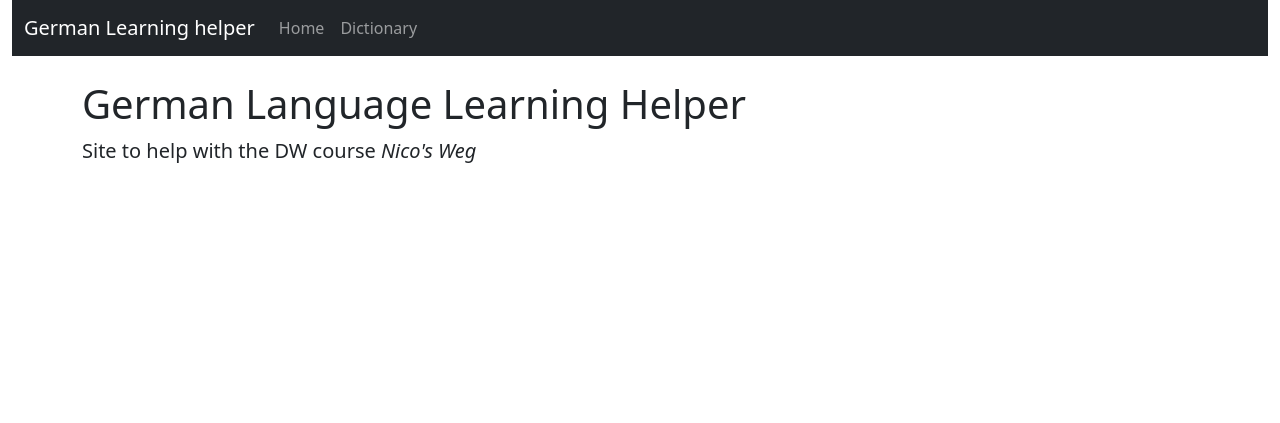
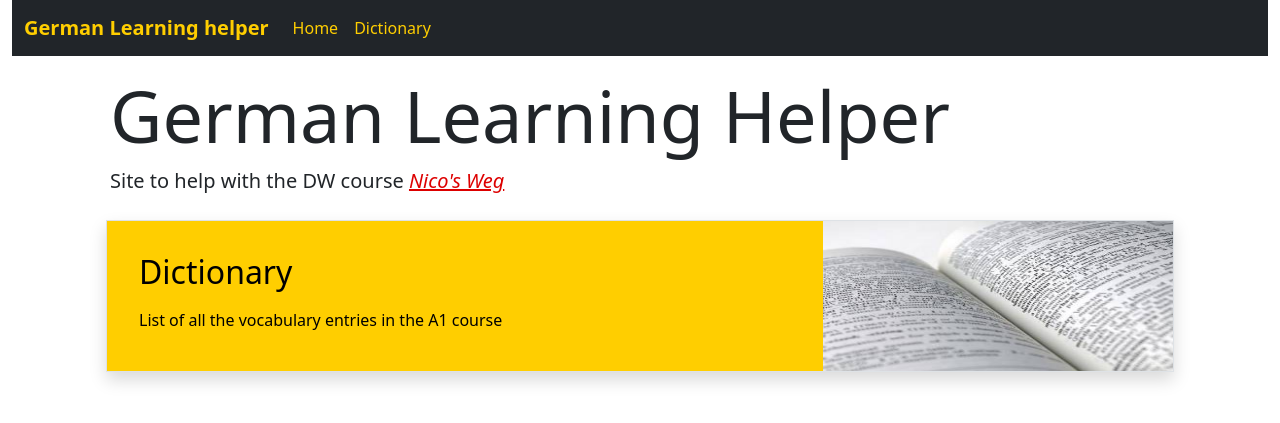
Before and after one commit to gardalic/german_learning_helper, a Flask app: page / in a window 1280 px wide. Shown: the top 423 px of the page. Run offline with Flask 2, Linux system fonts and the light colour scheme.

Commit message:
Add styling, custom CSS, reload entries

```diff
--- /dev/null
+++ b/helper/static/custom.css
@@ -0,0 +1,53 @@
+.card-link {
+    text-decoration: none;
+    color: black;
+}
+
+.card-link:hover{
+    color: #DD0000;
+}
+
+.navbar-dark .navbar-brand {
+    color: #FFCE00;
+}
+
+.navbar-dark:hover .navbar-brand:hover, .nav-link:hover{
+    color: #DD0000;
+}
+
+.my-card {
+    background-color: #FFCE00;
+}
+
+.navbar-dark .navbar-nav .nav-link {
+    color: #FFCE00;
+}
+
+.navbar-dark:hover .nav-link:hover {
+    color: #DD0000;
+}
+
+a:hover {
+    color: #DD0000;
+}
+
+.pagination .page-item .page-link {
+    color: black;
+}
+
+.pagination .page-item :hover {
+    background-color: #FFCE00;
+}
+
+.table-hover tbody tr:hover td {
+    background-color: #FFCE00;
+}
+
+a {
+    color: #DD0000;
+    text-decoration-line: dashed;
+}
+
+a:hover {
+    color: #FFCE00;
+}
--- a/helper/templates/base.html
+++ b/helper/templates/base.html
@@ -11,6 +11,8 @@
         integrity="sha384-BmbxuPwQa2lc/FVzBcNJ7UAyJxM6wuqIj61tLrc4wSX0szH/Ev+nYRRuWlolflfl" crossorigin="anonymous">
 
     <link rel="shortcut icon" href="{{ url_for('static', filename='favicon.ico') }}">
+    <link rel="stylesheet" type="text/css" href="{{ url_for('static', filename='custom.css') }}">
+    {% block style_block %}{% endblock %}
     {% block title %}
     <title>
         {% if title %}GLH - {{ title }}
@@ -18,14 +20,13 @@
         {% endif %}
     </title>
     {% endblock %}
-    {% block style_block %}{% endblock %}
 </head>
 
 <body>
     <div class="container-fluid">
         <nav class="navbar navbar-expand-lg navbar-dark bg-dark">
             <div class="container-fluid">
-                <a class="navbar-brand" href="{{ url_for('main.index') }}">German Learning helper</a>
+                <a class="navbar-brand" href="{{ url_for('main.index') }}"><b>German Learning helper</b></a>
                 <button class="navbar-toggler" type="button" data-bs-toggle="collapse" data-bs-target="#navbarNavAltMarkup"
                     aria-controls="navbarNavAltMarkup" aria-expanded="false" aria-label="Toggle navigation">
                     <span class="navbar-toggler-icon"></span>
@@ -37,7 +38,7 @@
                     </div>
                 </div>
             </div>
-        </nav><br>
+        </nav>
     </div>
     {% with messages = get_flashed_messages() %}
         {% if messages %}
--- a/helper/templates/index.html
+++ b/helper/templates/index.html
@@ -1,7 +1,25 @@
 {% extends "base.html" %}
+{% block style_block %}{% endblock %}
 {% block app_content %}
-<div class="page-header">
-    <h1>German Language Learning Helper</h1>
-    <p class="lead">Site to help with the DW course <em>Nico's Weg</em></p>
+<div class="jumbotron jumbotron-fluid m-3">
+    <div class="container">
+        <h1 class="display-2"><b>German Learning Helper</b></h1>
+        <p class="lead">Site to help with the DW course <em><b><a href="https://learngerman.dw.com/en/overview" target="_blank">Nico's Weg</a></b></em></p>
+    </div>
+</div>
+<div class="index-card">
+    <a class="card-link" href="{{ url_for('dict.dictionary') }}">
+        <div class="row border shadow m-4 overflow-hidden my-card">
+            <div class="col p-4">
+                <h2 class="mb-0 p-2">Dictionary</h2>
+                <p class="card-text mb-auto p-2">List of all the vocabulary entries in the A1 course</p>
+            </div>
+            <div class="col-auto d-flex-reverse d-lg-block p-0 hidden-xs">
+                <img class="hidden-xs" src="{{ url_for('static', filename='open-dictionary-7429.jpg') }}" width="350" height="150" alt="Dictionary image">
+            </div>
+        </div>
+    </a>
 </div>
 {% endblock %}
+
+<!-- style="text-decoration: none;" -->
```
Also changed, not shown: helper/dictionary/initial_load/load_from_file.py (+9 -3 lines), g_helper.db, helper/dictionary/initial_load/nouns.json, helper/dictionary/initial_load/phrases.json, helper/static/open-dictionary-7429.jpg (added), tests/test_dict.py (renamed from tests/test_vocab.py).
